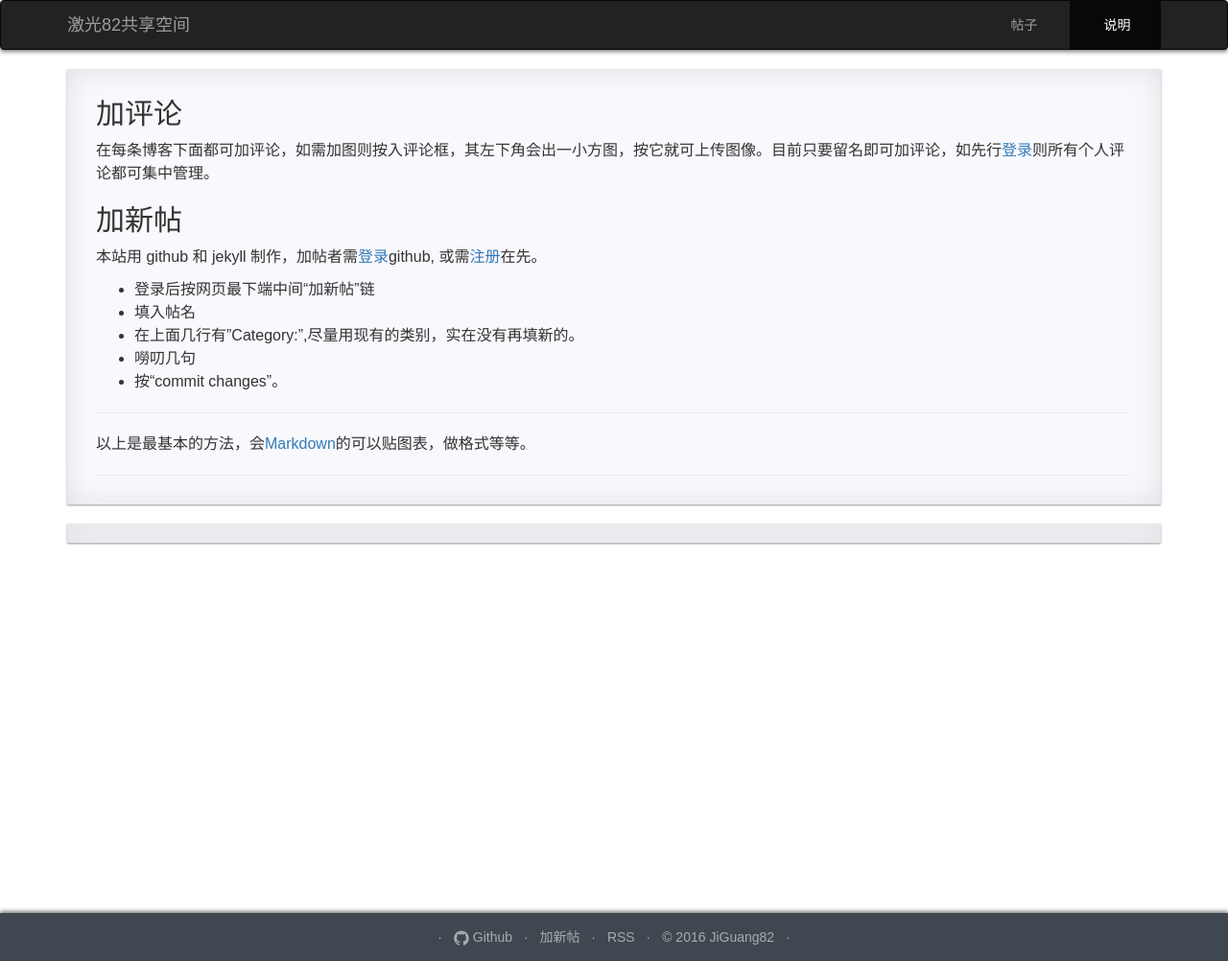
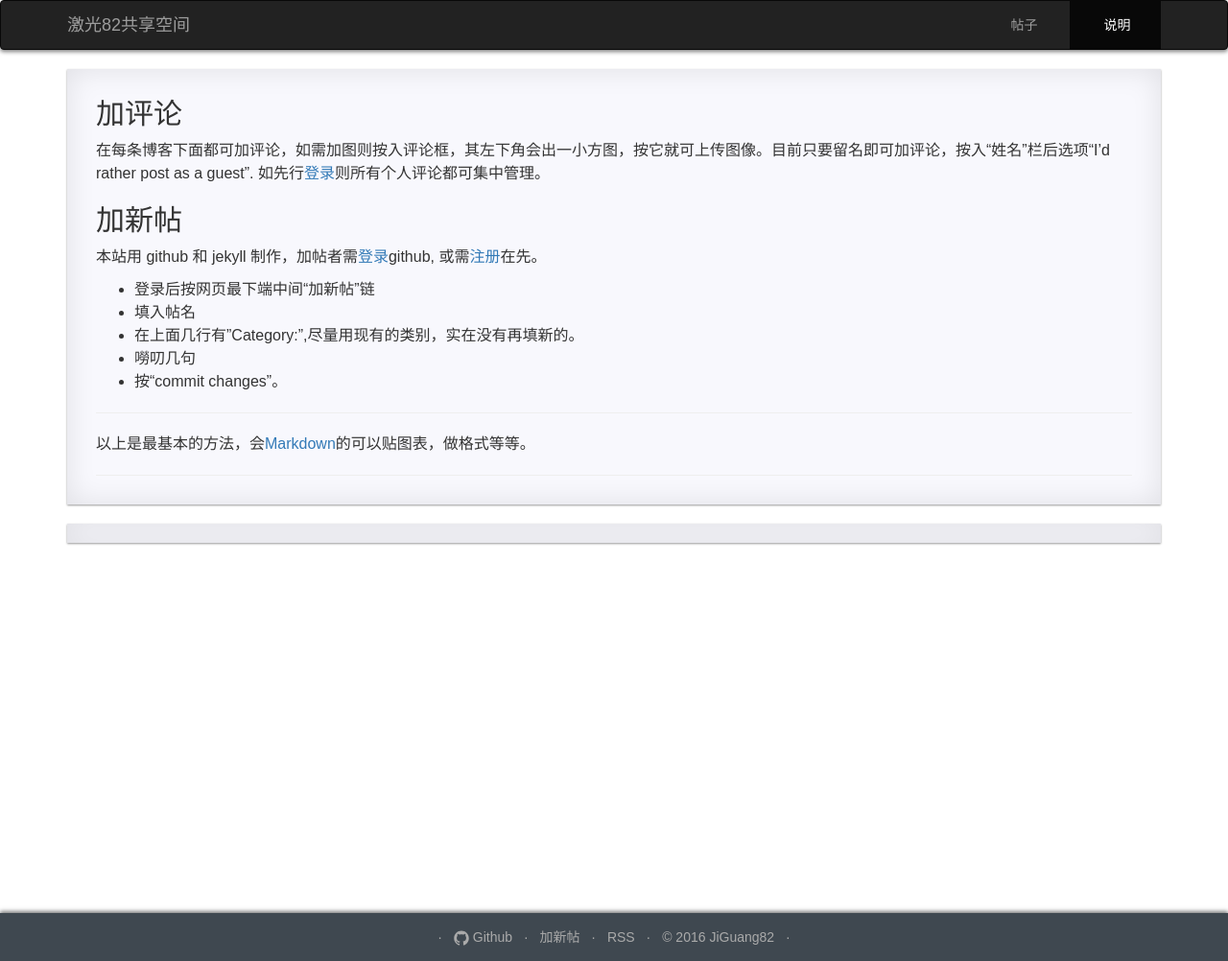
Before and after one commit to jiguang82/jiguang82, a Jekyll site: the page built from pages/1_about.md, in a window 1280 px wide. Shown: the whole page at 96% size. Built offline with Jekyll 4.4.1, drawn with Linux system fonts in a browser that asks for light colours; comment, search, counter and statistics services are not loaded.

Commit message:
Update 1_about.md

```diff
--- a/pages/1_about.md
+++ b/pages/1_about.md
@@ -5,7 +5,7 @@ comments: true
 permalink: /about/
 ---
 ## 加评论
-在每条博客下面都可加评论，如需加图则按入评论框，其左下角会出一小方图，按它就可上传图像。目前只要留名即可加评论，如先行[登录](https://disqus.com/profile/login/)则所有个人评论都可集中管理。
+在每条博客下面都可加评论，如需加图则按入评论框，其左下角会出一小方图，按它就可上传图像。目前只要留名即可加评论，按入“姓名”栏后选项“I'd rather post as a guest". 如先行[登录](https://disqus.com/profile/login/)则所有个人评论都可集中管理。
 
 ## 加新帖
 本站用 github 和 jekyll 制作，加帖者需[登录](https://github.com/login)github, 或需[注册](https://github.com/join)在先。
```
